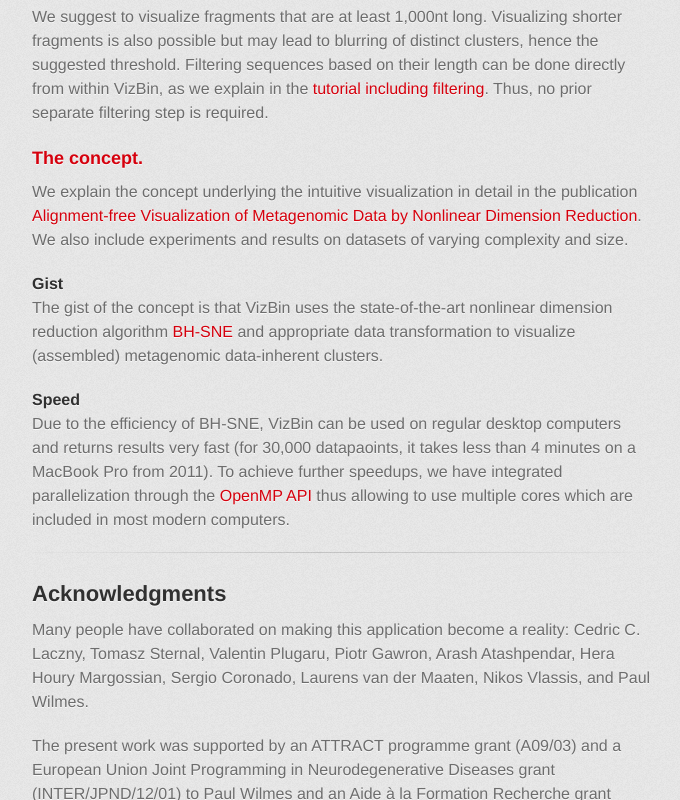
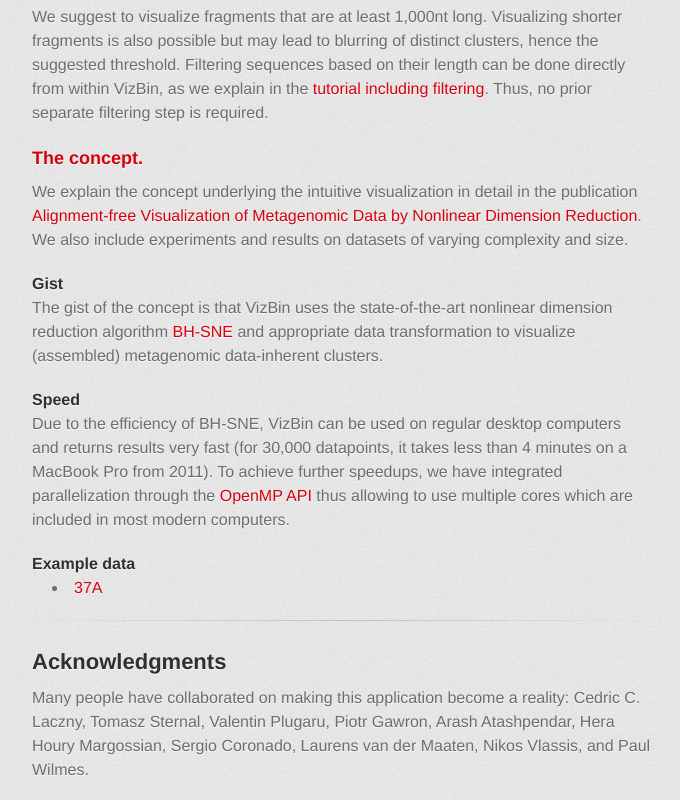
Before and after one commit to claczny/VizBin, a plain HTML site: page index.html in a window 1280 px wide. Shown: the part 1145-1945 px from the top of the page, without its empty margins (298-978 px from the left). Drawn offline with Linux system fonts and the light colour scheme; a web font is replaced by a local one.

Commit message:
Initial test on adding example data.

```diff
--- a/index.html
+++ b/index.html
@@ -51,7 +51,7 @@
 
         <h3>
 <a name="the-application" class="anchor" href="#the-application"><span class="octicon octicon-link"></span></a>The application.</h3>
-<p>The application note manuscript is currently in preparation. Once it is published, we will include the reference here.</p>
+<p>The Software article manuscript is currently in revision. Once it is published, we will include the reference here.</p>
 
 <p>Below, you can see the screenshot of the visualization window. Each point represents a genomic fragment (here of length >= 1,000nt). The colors are added for visualization purposes only and each color represents an invdividual taxon of origin. The points contained in the red polygon are selected.</p>
 <img src="https://github.com/claczny/VizBin/wiki/Tutorials/pictures/13.png" alt="img:polygonal selection">
@@ -68,7 +68,11 @@
 <h4>Gist</h4>
 <p>The gist of the concept is that VizBin uses the state-of-the-art nonlinear dimension reduction algorithm <a href="http://homepage.tudelft.nl/19j49/t-SNE.html"><span>BH-SNE</span></a> and appropriate data transformation to visualize (assembled) metagenomic data-inherent clusters.
 <h4>Speed</h4>
-<p>Due to the efficiency of BH-SNE, VizBin can be used on regular desktop computers and returns results very fast (for 30,000 datapaoints, it takes less than 4 minutes on a MacBook Pro from 2011). To achieve further speedups, we have integrated parallelization through the <a href="http://openmp.org/wp/">OpenMP API</a> thus allowing to use multiple cores which are included in most modern computers.</p>
+<p>Due to the efficiency of BH-SNE, VizBin can be used on regular desktop computers and returns results very fast (for 30,000 datapoints, it takes less than 4 minutes on a MacBook Pro from 2011). To achieve further speedups, we have integrated parallelization through the <a href="http://openmp.org/wp/">OpenMP API</a> thus allowing to use multiple cores which are included in most modern computers.</p>
+<h4>Example data</h4>
+<ul>
+    <li><a href="http://claczny.github.io/VizBin/data/37A.zip">37A</a></li>
+</ul>
 
         </section>
 
```
